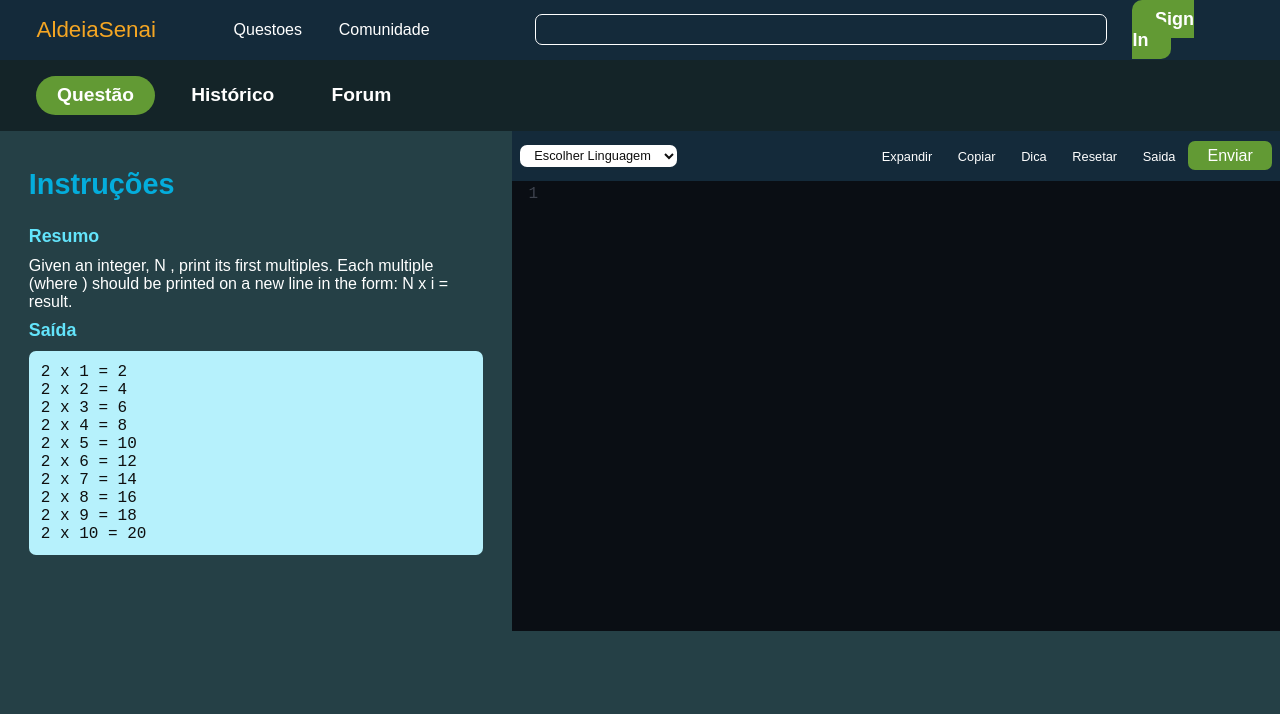
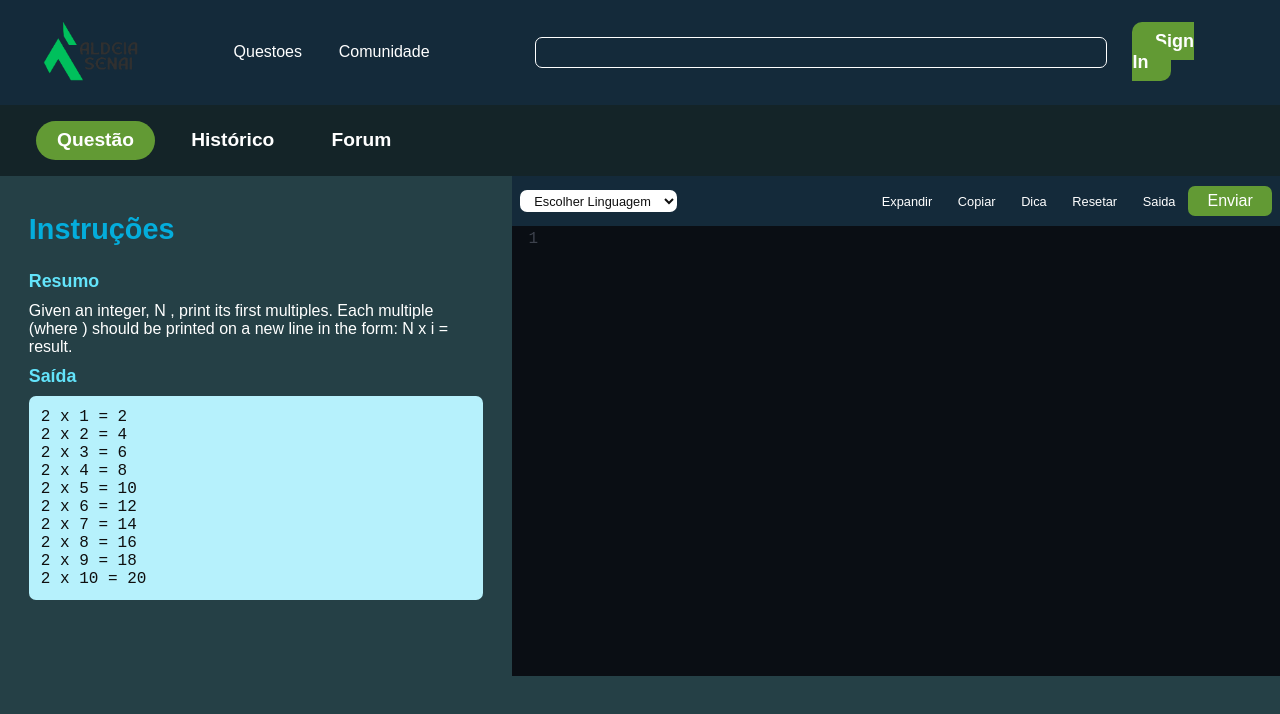
Before and after one commit to Nakaitsu/NewGPT, a React (Create React App) app in the folder front/: page / in a window 1280 px wide. Shown: the top 714 px of the page. Built offline with nearby package versions, Linux system fonts and the light colour scheme.

Commit message:
Nova logo adidiconada

```diff
--- a/front/src/Components/Header/Header.Styles.js
+++ b/front/src/Components/Header/Header.Styles.js
@@ -1,8 +1,9 @@
 import styled from "styled-components";
 import { Container } from "../../Assets/Components";
 
-export const Logo = styled.img`
-
+export const Logo = styled.img `
+height: 80%;
+width: 60%;
 `
 
 export const HeaderContainer = styled.header`
--- a/front/src/Components/Header/Header.jsx
+++ b/front/src/Components/Header/Header.jsx
@@ -1,5 +1,6 @@
 import React from 'react'
 import { Container } from '../../Assets/Components'
+import AldeiaSenaiLogo from '../../Assets/images/AldeiaSenaiLogo.png'
 import { LoginContainer, LogoContainer, NavLink, Nav, HeaderContainer, Logo, SearchBarContainer, LoginButton, SearchInput } from './Header.Styles'
 
 const Header = () => {
@@ -7,8 +8,7 @@ const Header = () => {
     <HeaderContainer>
       <Container className="flex">
         <LogoContainer>
-          <Logo src="" alt="" />
-          AldeiaSenai
+          <Logo src={AldeiaSenaiLogo} alt="" />
         </LogoContainer>
 
         <Nav>
```
Also changed, not shown: front/src/Assets/images/AldeiaSenaiLogo.png (added).
